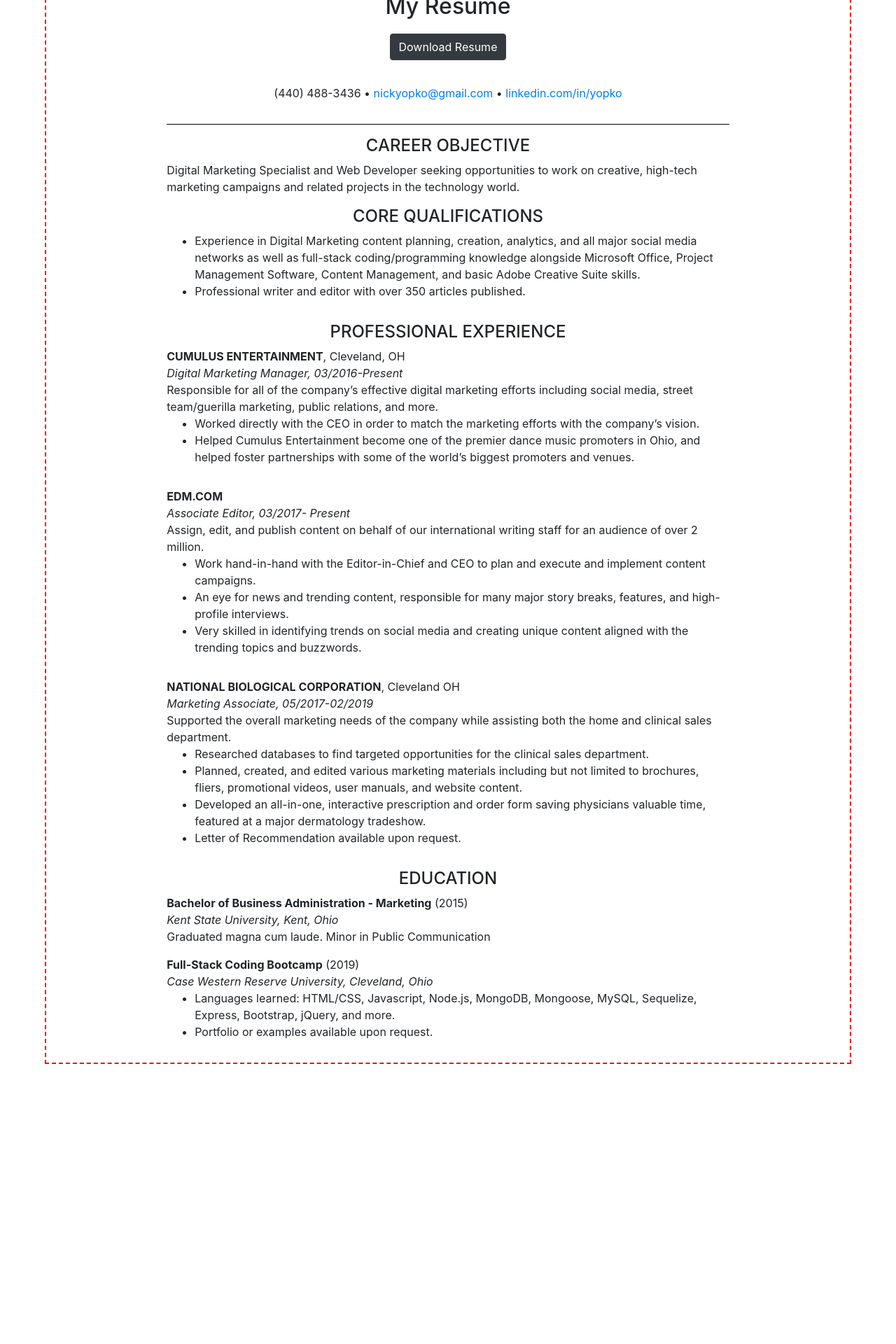
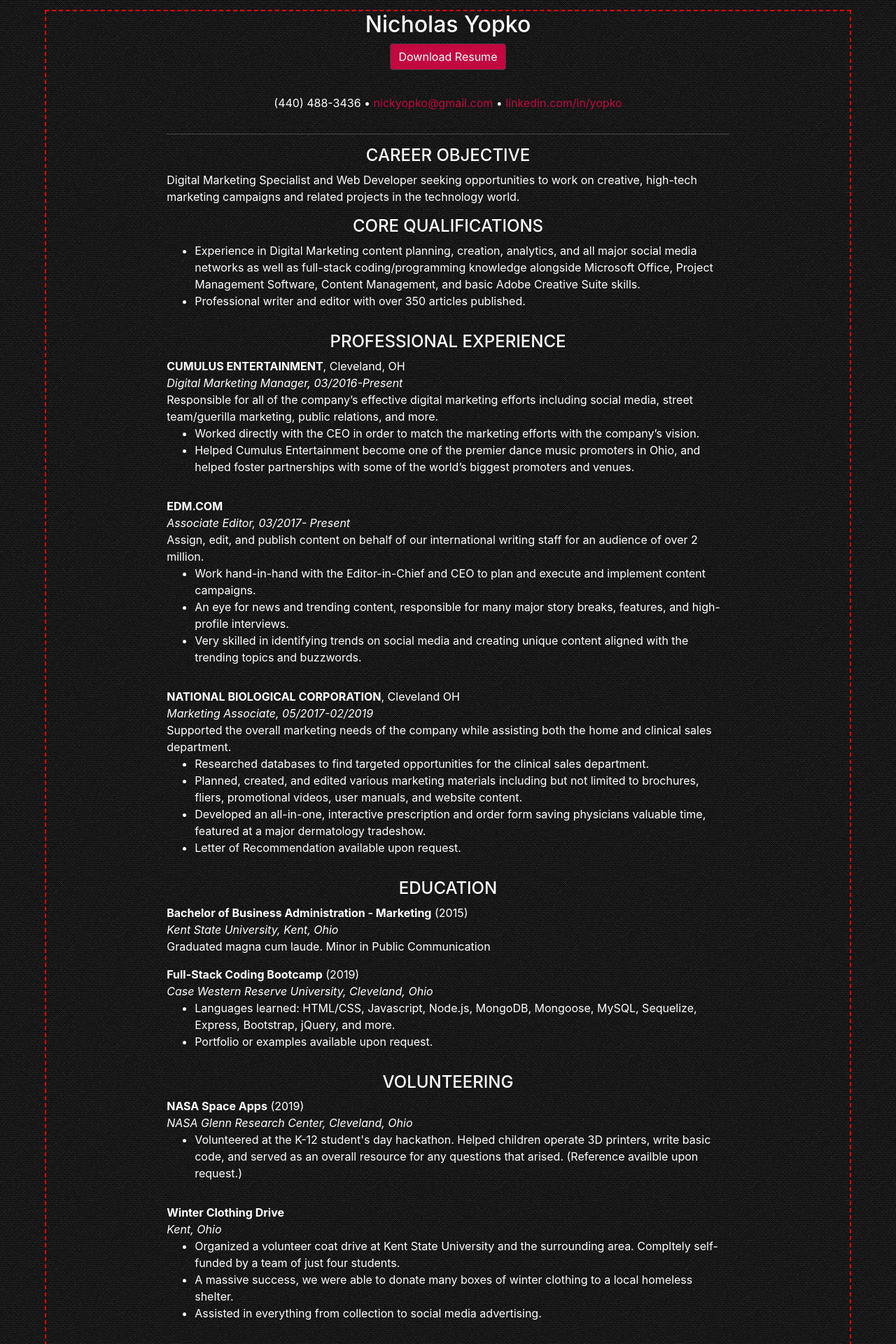
Before and after one commit to nyopko/Personal-Website, a React (Create React App) app: page /resume in a window 1280 px wide. Shown: the part 100-2020 px from the top of the page at 70% size. Before the commit the page ends 1684 px from the top, so only its background shows below. Built offline with nearby package versions, Linux system fonts and the light colour scheme.

Commit message:
Made style changes to every page, added volunteering to resume

```diff
--- a/src/App.css
+++ b/src/App.css
@@ -174,6 +174,7 @@
 
 #subPageHeader{
   text-align: center;
+  margin-top: 2%;
 }
 
 #subPageName{
@@ -205,6 +206,16 @@
   margin-top: 2%
 }
 
+#aboutMePicMobile{
+  display:none;
+}
+
+.aboutIcon{
+  text-align: center;
+  margin-bottom: 1%;
+  font-size: 3em;
+  color: #C3073f;
+}
 
 #marketingText{
   width: 50%;
@@ -226,7 +237,7 @@
   width: 70%;
 }
 
-.aboutPage{
+.aboutPage,.codingPage,.writingPage,.resumePage,.marketingPage{
   background-color: #1a1a1d;
   background-image: url("../src/Components/img/subbg.png");
   color: white;
@@ -248,9 +259,24 @@
   color: #C3073f;
 }
 
+.picIcon{
+  color: #C3073f;
+  font-size: 6em;
+}
+
 .boldWords{
   color: #950740;
 }
+
+a{
+  color: #c3073f;
+}
+
+a:hover{
+  color: #950740;
+  text-decoration-line: none;
+}
+
 
 /* Coding Page Styles */
 
@@ -276,10 +302,11 @@
 .picCarousel{
   width:500px;
   height:300px;
+  margin-top: 4%;
 }
 
 .projectName{
-  color:red;
+  color: #c3073f;
 }
 
 /* Writing page styles */
@@ -300,7 +327,7 @@
   clear:both;
   display:block;
   width: 70%;
-  background-color:black;
+  background-color:#4e4e50;
   height: 1px;
 }
 
@@ -329,8 +356,8 @@
 }
 
 #resumeButtonDesktop{
-  margin-top: 1%;
   margin-bottom: 1%;
+  background-color: #c3073f;
 }
 
 @media (max-width: 767px) {
@@ -368,6 +395,7 @@
 #resumeButton{
   display: block;
   margin-bottom: 2%;
+  background-color: #c3073f;
 }
 
 #resumeButtonDesktop{
@@ -377,13 +405,22 @@
 /* About Me Pages */
 
 #aboutMePic{
+  height: 25vh;
   width: 70%;
+}
+
+#aboutMePicMobile{
   height: 30%;
+  width: 70%;
 }
 
 #aboutMePicBreak{
   height: 50vh;
   width: 100%;
+}
+
+.picIcon{
+  display:none;
 }
 
 /* Coding pages */
--- a/src/Components/Resume/index.js
+++ b/src/Components/Resume/index.js
@@ -21,7 +21,7 @@
                 alignItems="center"
             >
                 <a id="resumeButton" className="btn btn-dark" href="https://drive.google.com/drive/folders/1gDotABOpLIwIJUlUGTrnee2HDiFat5Dk" role="button" >Download Resume</a>
-                <h2 id="resumeName">My Resume</h2>
+                <h2 id="resumeName">Nicholas Yopko</h2>
                 <a id="resumeButtonDesktop" className="btn btn-dark" href="https://drive.google.com/drive/folders/1gDotABOpLIwIJUlUGTrnee2HDiFat5Dk" role="button">Download Resume</a>
                 <br />
                 <p id="resumeLinks">(440) 488-3436 &#8226; <a href="mailto: nickyopko@gmail.com">nickyopko@gmail.com</a> &#8226; <a href="https://www.linkedin.com/in/yopko/">linkedin.com/in/yopko</a> </p>
@@ -90,6 +90,27 @@
                 <li>Portfolio or examples available upon request.</li>
                 </ul>
                 </p>
+                <h4 class="resumeHeaders">VOLUNTEERING</h4>
+                <p class="resumeDetails">
+                <b>NASA Space Apps</b> (2019)
+                <br />
+                <i>NASA Glenn Research Center, Cleveland, Ohio</i>
+                <br />
+                <ul>
+                <li>Volunteered at the K-12 student's day hackathon. Helped children operate 3D printers, write basic code, and served as an overall resource for any questions that arised. (Reference availble upon request.)</li>
+                </ul>
+                </p>
+                <p class="resumeDetails">
+                <b>Winter Clothing Drive</b>
+                <br />
+                <i>Kent, Ohio</i>
+                <br />
+                <ul>
+                <li>Organized a volunteer coat drive at Kent State University and the surrounding area. Compltely self-funded by a team of just four students.</li>
+                <li>A massive success, we were able to donate many boxes of winter clothing to a local homeless shelter.</li>
+                <li>Assisted in everything from collection to social media advertising.</li>
+                </ul>
+                </p>
             </Grid>
             </div>
         </div>
--- a/src/Pages/about.js
+++ b/src/Pages/about.js
@@ -9,7 +9,10 @@
 import ProfilePic from "../Components/img/profilepic.jpg";
 import codecomp from "../Components/img/codecomp.jpg";
 import writing from "../Components/img/writing.jpg";
-
+import typing from "../Components/img/typing.jpg";
+import {MdKeyboardArrowDown} from "react-icons/md";
+import {MdKeyboardArrowRight} from "react-icons/md";
+import {MdKeyboardArrowLeft} from "react-icons/md";
 
 class App extends Component {
     render() {
@@ -23,7 +26,16 @@
                     alignItems="center"
                 >
                     <SubPageHeader />
+                    <Grid
+                    container
+                    direction="row"
+                    justify="space-evenly"
+                    alignItems="center"
+                    >
+                        <h3 className="picIcon"><MdKeyboardArrowRight /></h3>
                     <img id="aboutMePic" src={ProfilePic} />
+                    <h3 className="picIcon"><MdKeyboardArrowLeft /></h3>
+                </Grid>
                     <Grid
                         container
                         direction="column"
@@ -35,7 +47,10 @@
                             <p className="bioText"> Since I was about seven years old, I’ve been the unofficial IT technician for my family. This essentially means I’m the superhero who can magically make the internet come back on. (Spoiler Alert: Yes, all I do is unplug it then plug it back in again).</p>
                             <p className="bioText">Somehow, after breaking countless old computers, video cameras, and video game systems as a child, I was able to pick up enough knowledge to actually understand the technology behind these now broken things. Hours upon hours were spent surfing the internet on my PSP’s web browser (laptops were too expensive back then) watching tech videos for fun and indirectly learning new things.</p>
                             <p className="bioText">So what’s a young <b className="boldWords">technology-minded</b> student to do after high school? Get a <b className="boldWords">marketing degree</b> of course! Yeah, I didn’t see that coming either…</p>
+                            <div className="aboutIcon"><MdKeyboardArrowDown /></div>
+
                         </div>
+                        <img className="aboutMePicBreak" src={typing} />
                         <div className="textSection">
                             <h3 className="bioBold"><b className="boldWordsTitle">Digital Marketing Fun</b></h3>
                             <p className="bioText">I gravitated towards digital marketing because I’ve always enjoyed how creative the work could be, and how much technology and science it implemented. Plus, anything with the word “digital” in front of it just sounds cool. While <b className="boldWords">solving problems and implementing creative solutions </b> in both the medical equipment and entertainment industries (not quite peanut butter and jelly, but a good mix nonetheless) I realized how much more there is to the field and made the decision to dive in a little deeper.</p>
--- a/src/Pages/coding.js
+++ b/src/Pages/coding.js
@@ -46,7 +46,6 @@
                     alignItems="center"
                 >
                     <SubPageHeader />
-                    <h1 classname="pageHeaders">Coding</h1>
                     <Grid
                         container
                         direction="row"
@@ -93,7 +92,19 @@
                                 <br />
                                 <a className="codeLinks" href="https://github.com/nyopko/planet-app-fork">View Source on Github</a>
                             </p>
-<div className="picCarousel">
+                            <hr />
+                        <p className="codingText">
+                        <h5 className="projectName">
+                            Firefighter's Friend
+                            </h5>
+                            A back-end focused application that provides a queryable database for firehouse management information. With the vast number of certifications each firefighter has, plus the enormous amount of equipment each firehouse holds and utilizes, there needed to be an easily-readable way to manage it. Using MySQL/Sequelize, Firefighter's Friend allows users to add crew or equipment to the database and then edit each item’s attributes and add or remove certifications as needed.
+
+                                <br />
+                                <a className="codeLinks" href="https://firefightersfriend.herokuapp.com/">See for yourself!</a>
+                                <br />
+                                <a className="codeLinks" href="https://github.com/nyopko/SecondGroupProject">View Source on Github</a>
+                            </p>
+                            <div className="picCarousel">
                         <Carousel showThumbs={false} swipeable={true} showIndicators={false} infiniteLoop={true} autoPlay={true} showStatus={true}>
                             <div>
                                 <img src={fire} />
@@ -125,17 +136,7 @@
                             </div>
                         </Carousel>
                     </div>
-                        <p className="codingText">
-                        <h5 className="projectName">
-                            Firefighter's Friend
-                            </h5>
-                            A back-end focused application that provides a queryable database for firehouse management information. With the vast number of certifications each firefighter has, plus the enormous amount of equipment each firehouse holds and utilizes, there needed to be an easily-readable way to manage it. Using MySQL/Sequelize, Firefighter's Friend allows users to add crew or equipment to the database and then edit each item’s attributes and add or remove certifications as needed.
-
-                                <br />
-                                <a className="codeLinks" href="https://firefightersfriend.herokuapp.com/">See for yourself!</a>
-                                <br />
-                                <a className="codeLinks" href="https://github.com/nyopko/SecondGroupProject">View Source on Github</a>
-                            </p>
+                    <hr />
 
 <div className="picCarousel">
                         <Carousel showThumbs={false} swipeable={true} showIndicators={false} infiniteLoop={true} autoPlay={true} showStatus={true}>
```
Also changed, not shown: src/Components/img/typing.jpg (added).
